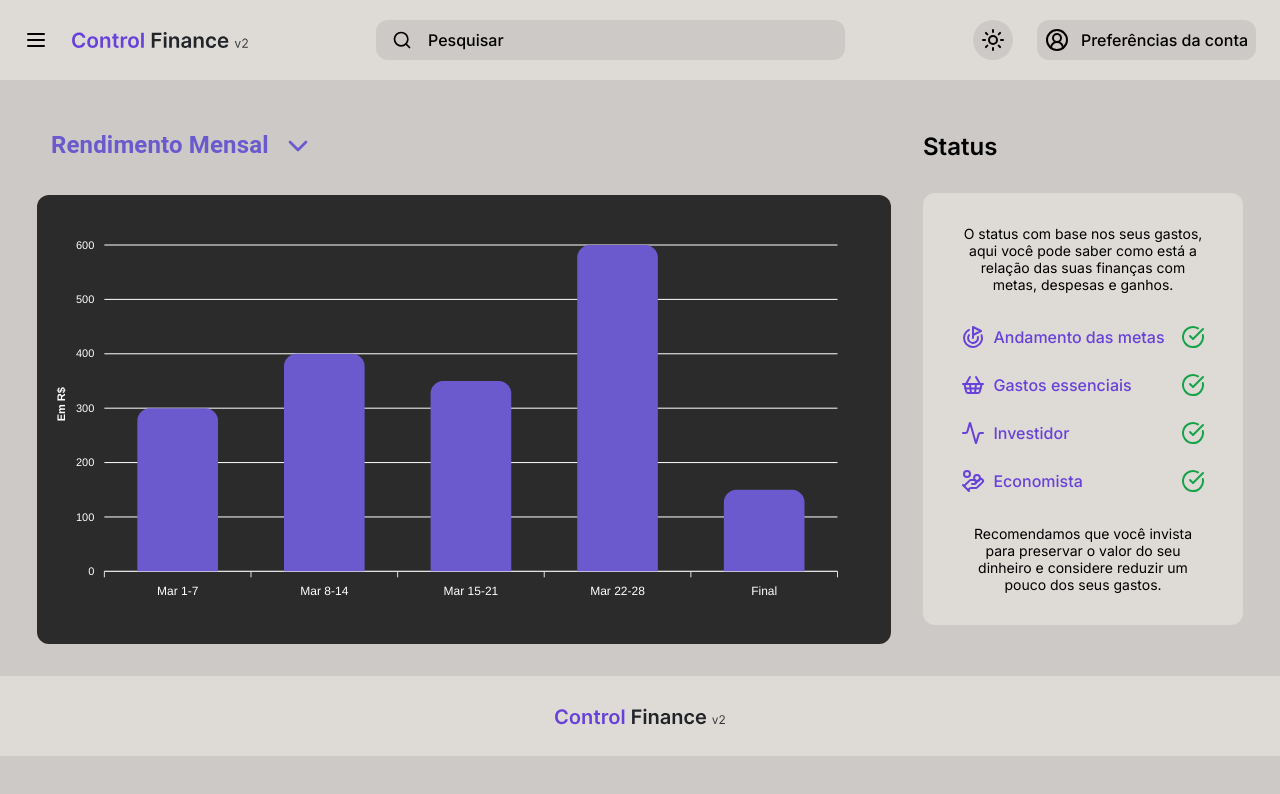
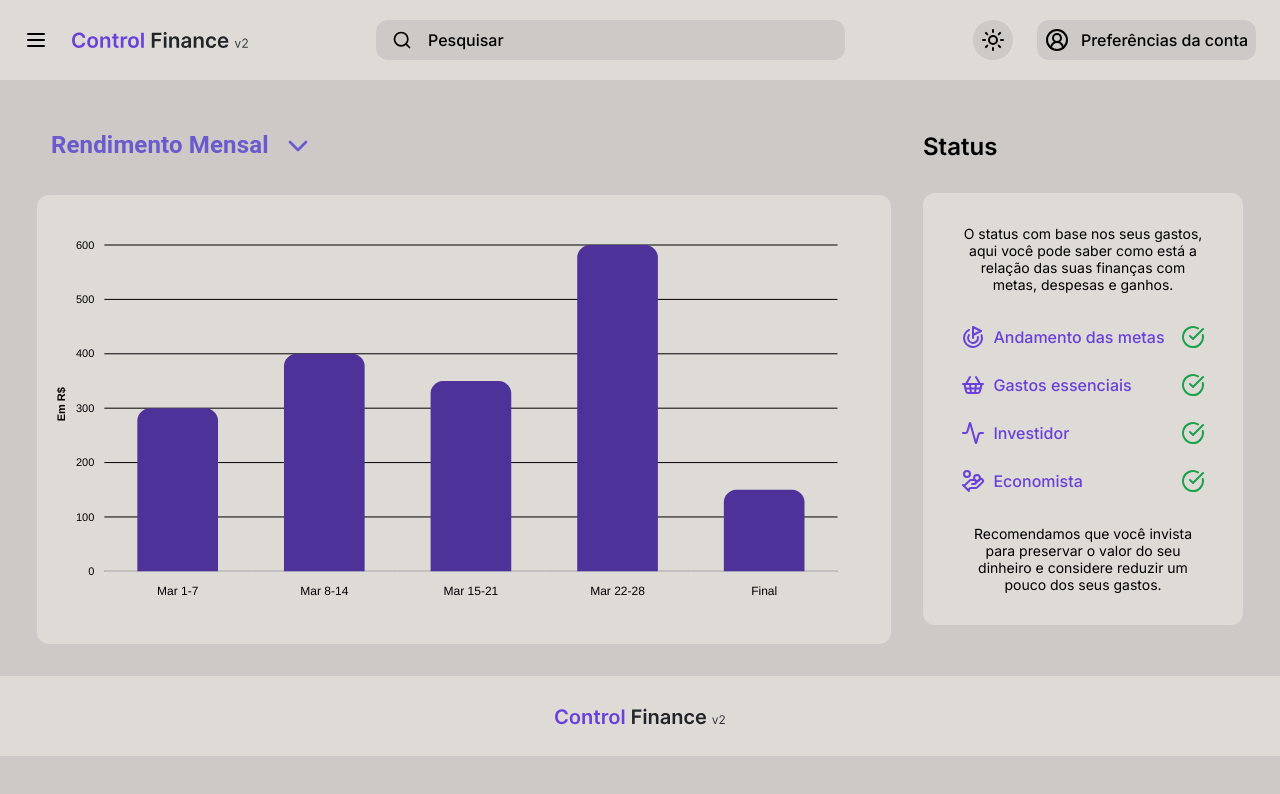
Before and after one commit to ismael-henrique-dev/Control-Finance-v2-Frontend, a React (Vite) app: page /rendimento in a window 1280 px wide. Shown: the top 794 px of the page. Built offline with nearby package versions, Linux system fonts and the light colour scheme.

Commit message:
chart updated

```diff
--- a/src/pages/FinancialIncome/Chart/index.tsx
+++ b/src/pages/FinancialIncome/Chart/index.tsx
@@ -1,21 +1,21 @@
 import React from "react"
 import ReactApexChart from "react-apexcharts"
-import styled from "styled-components"
+import styled, { useTheme } from "styled-components"
 
 const ChartContainer = styled.div`
   max-width: 854px;
   min-height: 444px;
   margin: auto;
   padding: 20px;
-  background-color: #2b2b2b;
+  background-color: ${(props) => props.theme.primaryGray};
   border-radius: 12px;
-  /* box-shadow: 0 4px 8px hsla(0, 0%, 0%, 0.1); */
   display: flex;
   justify-content: center;
   align-items: center;
 `
 
 const ColumnChart: React.FC = () => {
+  const theme = useTheme()
   const chartOptions: ApexCharts.ApexOptions = {
     chart: {
       type: "bar",
@@ -24,14 +24,14 @@ const ColumnChart: React.FC = () => {
       toolbar: {
         show: false,
       },
-      background: "#2b2b2b",
+      background: theme.primaryGray,
     },
     plotOptions: {
       bar: {
         horizontal: false,
         columnWidth: "55%",
         borderRadius: 12,
-        borderRadiusApplication: "end"
+        borderRadiusApplication: "end",
         // endingShape: "rounded",
       },
     },
@@ -47,8 +47,7 @@ const ColumnChart: React.FC = () => {
       categories: ["Mar 1-7", "Mar 8-14", "Mar 15-21", "Mar 22-28", "Final"],
       labels: {
         style: {
-          colors: "#fff",
-
+          colors: theme.text,
         },
       },
     },
@@ -56,18 +55,18 @@ const ColumnChart: React.FC = () => {
       title: {
         text: "Em R$",
         style: {
-          color: "#fff",
+          color: theme.text,
         },
       },
       labels: {
         style: {
-          colors: "#fff",
+          colors: theme.text,
         },
       },
     },
     fill: {
       opacity: 1,
-      colors: ["#6A5ACD", "#000"],
+      colors: [theme.primary, theme.secundary],
     },
     tooltip: {
       y: {
@@ -78,14 +77,13 @@ const ColumnChart: React.FC = () => {
       theme: "dark",
     },
     grid: {
-      borderColor: "#ffffff", // linhas atras
-
+      borderColor: theme.text, // linhas atras
     },
   }
 
   const series = [
     {
-      name: "Revenue",
+      name: "Saldo neste periodo",
       data: [300, 400, 350, 600, 150],
     },
   ]
```
